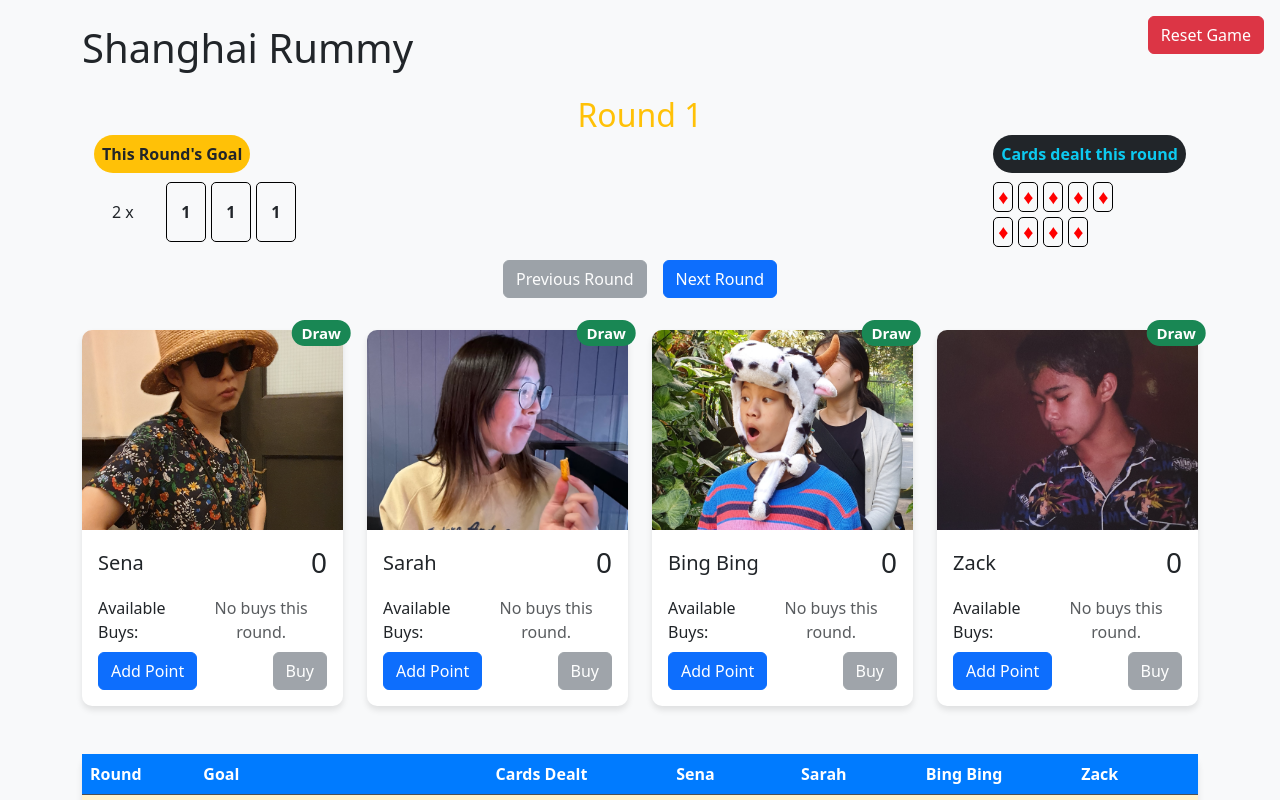
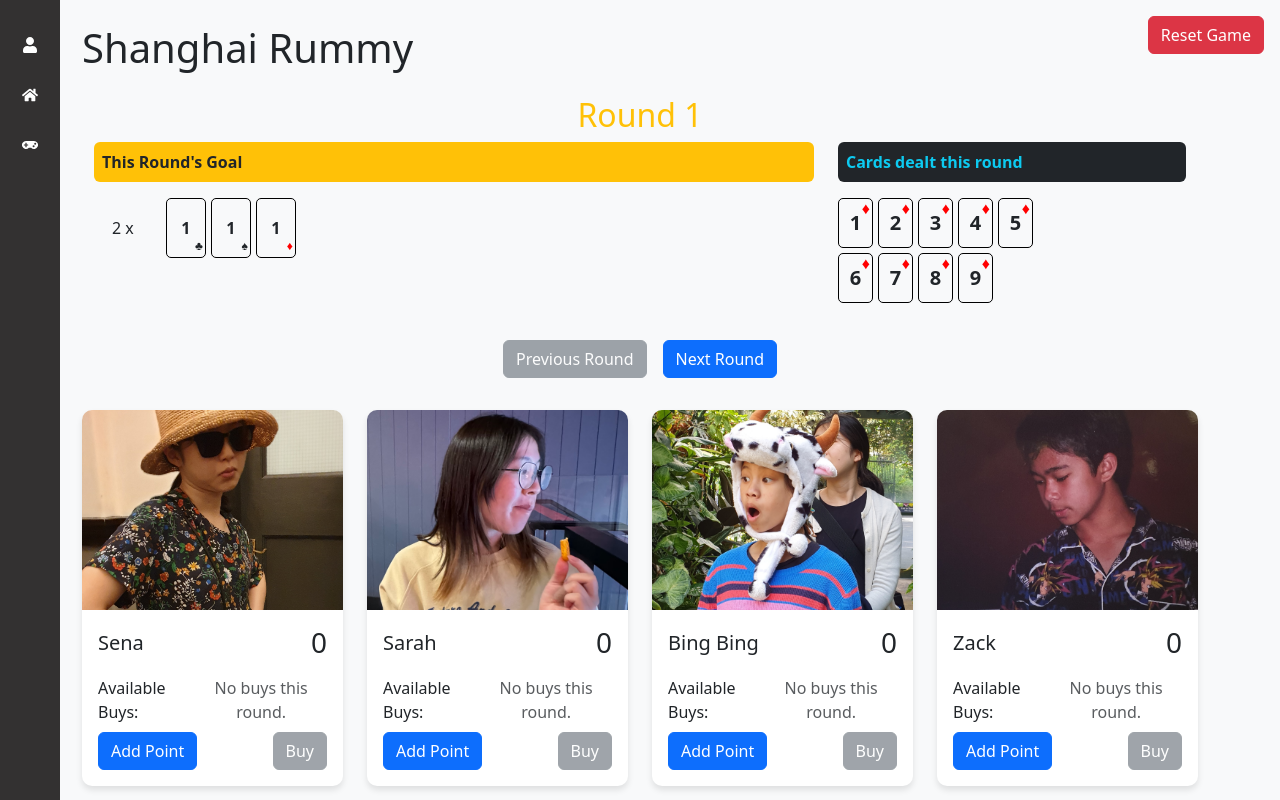
Before and after one commit to zakki-miilo/shanghai-rummy, a React (Vite) app: page / in a window 1280 px wide. Shown: the top 800 px of the page. Built offline with nearby package versions, Linux system fonts and the light colour scheme.

Commit message:
added navbar

```diff
--- a/package.json
+++ b/package.json
@@ -13,7 +13,9 @@
     "bootstrap": "^5.3.3",
     "react": "^18.2.0",
     "react-bootstrap": "^2.10.2",
-    "react-dom": "^18.2.0"
+    "react-dom": "^18.2.0",
+    "react-icons": "^5.2.1",
+    "react-router-dom": "^6.23.1"
   },
   "devDependencies": {
     "@types/react": "^18.2.66",
--- a/src/App.tsx
+++ b/src/App.tsx
@@ -1,19 +1,20 @@
 import React, { useState } from "react";
+import { BrowserRouter as Router, Route, Routes } from "react-router-dom";
 import "bootstrap/dist/css/bootstrap.min.css";
 import PlayerCard from "./components/PlayerCard";
-import RoundTable from "./components/RoundTable";
 import RoundInfo from "./components/RoundInfo";
 import { Button } from "react-bootstrap";
 import { roundsData } from "./roundsData";
+import SideNavbar from "./components/SideNavbar";
+import GameData from "./components/GameData";
 
 const App: React.FC = () => {
   const [currentRound, setCurrentRound] = useState(0);
-  const [players /*setPlayers*/] = useState([
+  const [players] = useState([
     { name: "Sena", imageUrl: "Sena.jpg" },
     { name: "Sarah", imageUrl: "sarah.jpg" },
     { name: "Bing Bing", imageUrl: "ling.jpg" },
     { name: "Zack", imageUrl: "Zack.jpg" },
-    // Add more players as needed
   ]);
 
   const [rounds, setRounds] = useState(
@@ -23,6 +24,9 @@ const App: React.FC = () => {
       buys: Array(players.length).fill(0),
     }))
   );
+
+  const [winnerIndex, setWinnerIndex] = useState<number | null>(null);
+
   const calculateTotalPoints = (playerIndex: number) => {
     return rounds.reduce(
       (total, round) => total + round.points[playerIndex],
@@ -36,6 +40,18 @@ const App: React.FC = () => {
       updatedRounds[currentRound].points[playerIndex] += points;
       return updatedRounds;
     });
+
+    // Check if it's the last round and all players have added their points
+    if (
+      currentRound === 11 &&
+      rounds[currentRound].points.every((point) => point !== 0)
+    ) {
+      // Determine the winner
+      const winnerIndex = rounds[currentRound].points.indexOf(
+        Math.min(...rounds[currentRound].points)
+      );
+      setWinnerIndex(winnerIndex);
+    }
   };
 
   const handleAddBuy = (playerIndex: number) => {
@@ -58,10 +74,12 @@ const App: React.FC = () => {
 
   const handleNextRound = () => {
     setCurrentRound((prevRound) => prevRound + 1);
+    setWinnerIndex(null); // Reset the winner when moving to the next round
   };
 
   const handlePrevRound = () => {
     setCurrentRound((prevRound) => prevRound - 1);
+    setWinnerIndex(null); // Reset the winner when moving to the previous round
   };
 
   const handleResetGame = () => {
@@ -73,17 +91,22 @@ const App: React.FC = () => {
         buys: Array(players.length).fill(0),
       }))
     );
+    setWinnerIndex(null); // Reset the winner when resetting the game
   };
 
   const lowestPoints = Math.min(
     ...players.map((_, index) => calculateTotalPoints(index))
   );
-  const winningPlayerCount = players.filter(
-    (_, index) => calculateTotalPoints(index) === lowestPoints
-  ).length;
 
   return (
+    <Router>
       <div className="container my-4">
+        <SideNavbar />
+        <Routes>
+          <Route
+            path="/"
+            element={
+              <>
                 <div className="position-absolute top-0 end-0 m-3">
                   <Button variant="danger" onClick={handleResetGame}>
                     Reset Game
@@ -99,8 +122,16 @@ const App: React.FC = () => {
                 />
                 <div className="row mb-4">
                   {players.map((player, index) => {
-          const isWinning = calculateTotalPoints(index) === lowestPoints;
-          const isTie = isWinning && winningPlayerCount > 1;
+                    const isWinning =
+                      calculateTotalPoints(index) === lowestPoints;
+                    const isTie =
+                      isWinning &&
+                      players.filter(
+                        (_, i) => calculateTotalPoints(i) === lowestPoints
+                      ).length > 1;
+                    const isWinner =
+                      winnerIndex === index && currentRound === 11;
+
                     return (
                       <div key={index} className="col-md-3 mb-4">
                         <PlayerCard
@@ -113,17 +144,29 @@ const App: React.FC = () => {
                           currentRoundBuys={roundsData[currentRound].buys}
                           isWinning={isWinning}
                           isTie={isTie}
+                          currentRound={currentRound}
+                          isWinner={isWinner}
                         />
                       </div>
                     );
                   })}
                 </div>
-      <RoundTable
+              </>
+            }
+          />
+          <Route
+            path="/game-data"
+            element={
+              <GameData
                 rounds={rounds}
                 players={players}
                 currentRound={currentRound}
               />
+            }
+          />
+        </Routes>
       </div>
+    </Router>
   );
 };
 
--- /dev/null
+++ b/src/components/GameData.tsx
@@ -0,0 +1,36 @@
+// GameData.tsx
+import React from "react";
+import RoundTable from "./RoundTable";
+
+interface GameDataProps {
+  rounds: {
+    number: number;
+    goal: string;
+    points: number[];
+    buys: number[];
+    cards: number;
+  }[];
+  players: {
+    name: string;
+  }[];
+  currentRound: number;
+}
+
+const GameData: React.FC<GameDataProps> = ({
+  rounds,
+  players,
+  currentRound,
+}) => {
+  return (
+    <div>
+      <h2>Game Data</h2>
+      <RoundTable
+        rounds={rounds}
+        players={players}
+        currentRound={currentRound}
+      />
+    </div>
+  );
+};
+
+export default GameData;
--- a/src/components/PlayerCard.tsx
+++ b/src/components/PlayerCard.tsx
@@ -12,6 +12,8 @@ interface PlayerCardProps {
   currentRoundBuys: number;
   isWinning: boolean;
   isTie: boolean;
+  currentRound: number;
+  isWinner: boolean;
 }
 const PlayerCard: React.FC<PlayerCardProps> = ({
   name,
@@ -23,6 +25,8 @@ const PlayerCard: React.FC<PlayerCardProps> = ({
   currentRoundBuys,
   isWinning,
   isTie,
+  currentRound,
+  isWinner,
 }) => {
   const [showModal, setShowModal] = useState(false);
   const [inputPoints, setInputPoints] = useState(0);
@@ -44,11 +48,29 @@ const PlayerCard: React.FC<PlayerCardProps> = ({
     setInputPoints((prevPoints) => prevPoints + points);
   };
   return (
-    <div className="card h-100 position-relative">
-      {isWinning && (
+    <div
+      className={`card h-100 position-relative ${
+        isWinner ? "border border-4 border-warning" : ""
+      }`}
+    >
+      {isWinner && (
+        <img
+          src="crown.png"
+          alt="Winner"
+          className="position-absolute"
+          style={{
+            top: "-32px",
+            left: "-31%",
+            transform: "translateX(50%) rotate(-30deg)",
+            width: "85px",
+          }}
+        />
+      )}
+
+      {isWinning && currentRound !== 0 && (
         <Badge
-          variant="success"
-          className="position-absolute bg-success rounded-pill"
+          bg={isTie ? "warning" : "info"}
+          className="position-absolute rounded-pill"
           style={{
             top: "-10px",
             right: "10px",
--- a/src/components/RoundInfo.tsx
+++ b/src/components/RoundInfo.tsx
@@ -33,24 +33,36 @@ const RoundInfo: React.FC<RoundInfoProps> = ({
       "3",
       "2",
     ];
+    const suits = ["♣", "♠", "♦", "♥"];
 
     return goalParts.map((goal, index) => {
       const [count, setOrRun, _, size] = goal.split(" ");
       const isRun = setOrRun.toLowerCase() === "run";
       const cardCount = parseInt(size);
 
-      const cards = Array.from({ length: cardCount }, (_, i) => (
+      const cards = Array.from({ length: cardCount }, (_, i) => {
+        const suit = isRun ? "♥" : suits[i % 4];
+        const isRed = suit === "♦" || suit === "♥";
+        return (
           <div key={i} className="goal-card">
             {isRun ? (
               <>
                 {faceCards[i]}
-              <span className="heart-symbol">♥</span>
+                <span className={`heart-symbol ${isRed ? "red" : ""}`}>
+                  {suit}
+                </span>
               </>
             ) : (
+              <>
                 1
+                <span className={`suit-symbol ${isRed ? "red" : ""}`}>
+                  {suit}
+                </span>
+              </>
             )}
           </div>
-      ));
+        );
+      });
 
       return (
         <div key={index} className="goal-group">
@@ -62,14 +74,18 @@ const RoundInfo: React.FC<RoundInfoProps> = ({
   };
 
   const renderDealtCards = () => {
+    const faceCards = ["1", "2", "3", "4", "5", "6", "7", "8", "9", "10", "11"];
+
     const firstRowCards = Array.from({ length: 5 }, (_, i) => (
       <div key={i} className="dealt-card">
+        <span className="card-number">{faceCards[i]}</span>
         <span className="diamond-symbol">♦</span>
       </div>
     ));
 
     const secondRowCards = Array.from({ length: cardsDealt - 5 }, (_, i) => (
       <div key={i} className="dealt-card">
+        <span className="card-number">{faceCards[i + 5]}</span>
         <span className="diamond-symbol">♦</span>
       </div>
     ));
@@ -99,17 +115,23 @@ const RoundInfo: React.FC<RoundInfoProps> = ({
   return (
     <div className="d-flex flex-column align-items-center mb-4">
       <h2 className="text-warning">Round {roundNumber}</h2>
-      <div className="container d-flex justify-content-between">
-        <div>
-          <b className="rounded-pill bg-warning p-2">This Round's Goal</b>
+      <div className="container">
+        <div className="row">
+          <div className="col-md-8">
+            <div className="d-flex flex-column">
+              <b className="rounded-2 bg-warning p-2">This Round's Goal</b>
               <div className="goal-container mt-3">{renderGoalCards()}</div>
             </div>
-        <div>
+          </div>
+
+          {/*Cards Dealt this turn*/}
+          <div className="col-md-4">
+            <div className="d-flex flex-column">
+              <b className="text-info bg-dark p-2 rounded-2">
+                Cards dealt this round
+              </b>
               <OverlayTrigger placement="bottom" overlay={renderTooltip}>
                 <div>
-              <b className="text-info bg-dark p-2 rounded-pill">
-                Cards dealt this round
-              </b>
                   <div className="dealt-cards-container mt-3">
                     {renderDealtCards()}
                   </div>
@@ -117,7 +139,10 @@ const RoundInfo: React.FC<RoundInfoProps> = ({
               </OverlayTrigger>
             </div>
           </div>
-      <div className="d-flex justify-content-center">
+        </div>
+      </div>
+
+      <div className="d-flex justify-content-center mt-4">
         <button
           className="btn btn-secondary m-2"
           onClick={onPrevRound}
@@ -125,8 +150,12 @@ const RoundInfo: React.FC<RoundInfoProps> = ({
         >
           Previous Round
         </button>
-        <button className="btn btn-primary m-2" onClick={onNextRound}>
-          Next Round
+        <button
+          className="btn btn-primary m-2"
+          onClick={onNextRound}
+          disabled={roundNumber === 12}
+        >
+          {roundNumber === 12 ? "Game Over" : "Next Round"}
         </button>
       </div>
     </div>
--- /dev/null
+++ b/src/components/SideNavbar.tsx
@@ -0,0 +1,32 @@
+// SideNavbar.tsx
+import React from "react";
+import { Nav } from "react-bootstrap";
+import { FaUser, FaHome, FaGamepad } from "react-icons/fa";
+import { Link } from "react-router-dom";
+
+const SideNavbar: React.FC = () => {
+  return (
+    <Nav className="flex-column side-navbar">
+      <Nav.Item>
+        <Nav.Link href="#account" className="nav-icon">
+          <FaUser />
+          <span className="nav-text">Account</span>
+        </Nav.Link>
+      </Nav.Item>
+      <Nav.Item>
+        <Nav.Link href="/" className="nav-icon">
+          <FaHome />
+          <span className="nav-text">Home</span>
+        </Nav.Link>
+      </Nav.Item>
+      <Nav.Item>
+        <Link to="/game-data" className="nav-link nav-icon">
+          <FaGamepad />
+          <span className="nav-text">Game Data</span>
+        </Link>
+      </Nav.Item>
+    </Nav>
+  );
+};
+
+export default SideNavbar;
--- a/src/index.css
+++ b/src/index.css
@@ -98,6 +98,7 @@ body {
   display: flex;
   flex-direction: column;
   align-items: flex-start;
+  width: 300px;
 }
 
 .dealt-card-row {
@@ -107,8 +108,9 @@ body {
 }
 
 .dealt-card {
-  width: 20px;
-  height: 30px;
+  position: relative;
+  width: 35px;
+  height: 50px;
   border: 1px solid #000;
   border-radius: 5px;
   margin-right: 5px;
@@ -118,13 +120,28 @@ body {
   font-size: 20px;
 }
 
+.card-number {
+  position: absolute;
+  top: 50%;
+  left: 50%;
+  transform: translate(-50%, -50%);
+  font-size: 20px;
+  font-weight: bold;
+}
+
+.diamond-symbol {
+  position: absolute;
+  top: -3px;
+  right: 2px;
+  font-size: 16px;
+  color: red;
+}
+
 .empty-card {
   visibility: hidden;
 }
 
-.diamond-symbol {
-  color: red;
-}
+
 
 :root {
   --bd-violet-bg: #712cf9;
@@ -135,3 +152,63 @@ body {
   --bs-tooltip-bg: var(--bd-violet-bg);
   --bs-tooltip-color: var(--bs-white);
 }
+.heart-symbol {
+  position: absolute;
+  top: 2px;
+  right: 2px;
+  font-size: 12px;
+}
+
+.suit-symbol {
+  position: absolute;
+  bottom: 2px;
+  right: 2px;
+  font-size: 12px;
+}
+
+.red {
+  color: red;
+}
+
+
+.side-navbar {
+  position: fixed;
+  left: 0;
+  top: 0;
+  bottom: 0;
+  width: 60px;
+  background-color: #333131;
+  padding: 20px 0;
+  z-index: 1000;
+}
+
+.nav-icon {
+  display: flex;
+  align-items: center;
+  justify-content: center;
+  color: #fff;
+  height: 50px;
+
+  position: relative;
+}
+
+.nav-text {
+  position: absolute;
+  left: 100%;
+  top: 50%;
+  transform: translateY(-50%);
+  background-color: #d15454;
+  color: #fff;
+  padding: 5px 10px;
+  margin-left: 5px;
+  border-radius: 14px;
+  white-space: nowrap;
+  opacity: 0;
+  visibility: hidden;
+  transition: opacity 0.2s ease-in-out;
+}
+
+.nav-icon:hover .nav-text {
+  opacity: 1;
+  visibility: visible;
+}
```
Also changed, not shown: 2 other files (tests, documents, lock files or other folders). Lines whose indentation alone changed are shown as unchanged.
